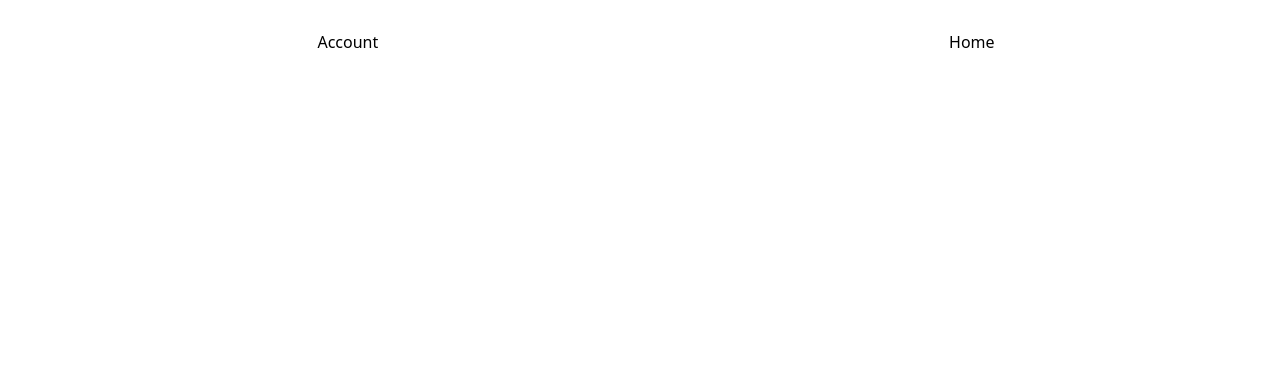
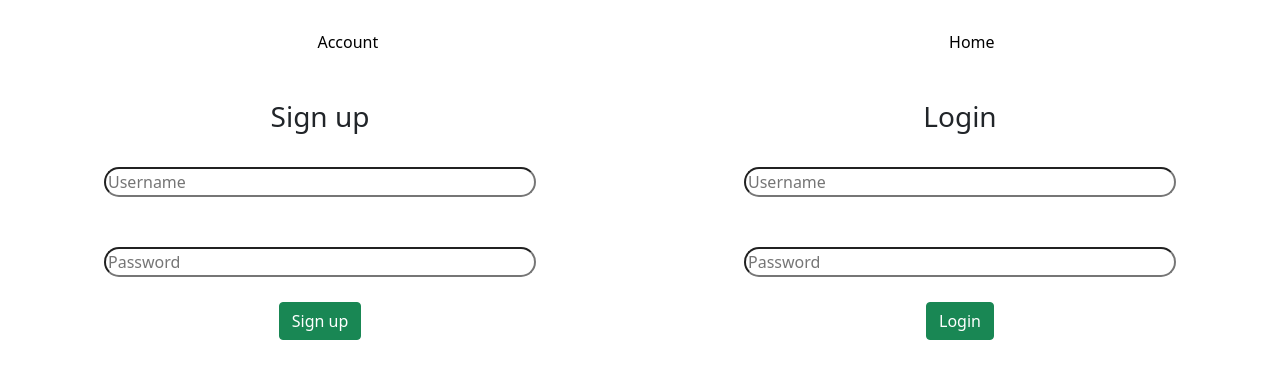
Before and after one commit to JakubKotulski/mtg-binder-frontend, a React (Create React App) app: page /account in a window 1280 px wide. Shown: the top 378 px of the page. Built offline with nearby package versions, Linux system fonts and the light colour scheme.

Commit message:
login and signup page

```diff
--- a/package.json
+++ b/package.json
@@ -6,6 +6,7 @@
     "@testing-library/jest-dom": "^5.14.1",
     "@testing-library/react": "^11.2.7",
     "@testing-library/user-event": "^12.8.3",
+    "axios": "^0.23.0",
     "bootstrap": "^5.1.1",
     "react": "^17.0.2",
     "react-bootstrap": "^2.0.0-rc.1",
--- a/src/App.js
+++ b/src/App.js
@@ -1,6 +1,7 @@
 import "./App.css";
 import MainPage from "./components/MainPage/MainPage";
 import NavBar from "./components/NavBar/NavBar";
+import AccountPage from "./components/AccountPage/AccountPage";
 
 import { BrowserRouter as Router, Switch, Route } from "react-router-dom";
 
@@ -10,7 +11,8 @@
       <div className="App"></div>
       <NavBar />
       <Switch>
-        <Route path="/" component={MainPage} exact={true}/>
+        <Route path="/" component={MainPage} exact={true} />
+        <Route path="/account" component={AccountPage} />
       </Switch>
     </Router>
   );
--- /dev/null
+++ b/src/components/AccountPage/AccountPage.css
@@ -0,0 +1,16 @@
+.main-box{
+  width: 100vw;
+  display: flex;
+  justify-content: space-around;
+}
+
+.form-box{
+  width: 45%;
+  display: flex;
+  flex-direction: column;
+}
+
+.form-box h3{
+  margin-left: auto;
+  margin-right: auto;
+}
--- /dev/null
+++ b/src/components/AccountPage/AccountPage.js
@@ -0,0 +1,19 @@
+import "./AccountPage.css";
+import Form from "../Form/Form";
+
+const AccountPage = () => {
+  return (
+    <div className="main-box">
+      <div className="form-box">
+        <h3>Sign up</h3>
+        <Form signupForm={true} />
+      </div>
+      <div className="form-box">
+        <h3>Login</h3>
+        <Form loginForm={true} />
+      </div>
+    </div>
+  );
+};
+
+export default AccountPage;
--- /dev/null
+++ b/src/components/Form/Form.css
@@ -0,0 +1,11 @@
+.custom-form {
+  display: flex;
+  flex-direction: column;
+  align-items: center;
+}
+
+.custom-form input {
+  margin: 25px 0px;
+  border-radius: 15px;
+  width: 75%;
+}
--- /dev/null
+++ b/src/components/Form/Form.js
@@ -0,0 +1,85 @@
+import { useState } from "react";
+import { Button } from "react-bootstrap";
+import axios from "axios";
+import "./Form.css";
+
+const Form = ({ signupForm, loginForm }) => {
+  const [signupUsername, setSignupUsername] = useState("");
+  const [signupPassword, setSignupPassword] = useState("");
+
+  const [loginUsername, setLoginUsername] = useState("");
+  const [loginPassword, setLoginPassword] = useState("");
+
+  const onChangeSignupUsername = (event) => {
+    setSignupUsername(event.target.value);
+  };
+
+  const onChangeSignupPassword = (event) => {
+    setSignupPassword(event.target.value);
+  };
+
+  const onChangeLoginUsername = (event) => {
+    setLoginUsername(event.target.value);
+  };
+
+  const onChangeloginPassword = (event) => {
+    setLoginPassword(event.target.value);
+  };
+
+  const register = () => {
+    axios({
+      method: "POST",
+      data: {
+        username: signupUsername,
+        password: signupPassword,
+      },
+      withCredentials: true,
+      url: "http://localhost:4000/register",
+    }).then((res) => console.log(res));
+  };
+
+  const login = () => {
+    axios({
+      method: "POST",
+      data: {
+        username: loginUsername,
+        password: loginPassword,
+      },
+      withCredentials: true,
+      url: "http://localhost:4000/login",
+    }).then((res) => {
+      if (res.data === "Successfully Authenticated") {
+        localStorage.setItem("token", res.data);
+      } else {
+        console.log(res.data);
+      }
+    });
+  };
+
+  return (
+    <div>
+      {signupForm && (
+        <form className="custom-form">
+          <input placeholder="Username" onChange={onChangeSignupUsername} />
+          <input placeholder="Password" onChange={onChangeSignupPassword} />
+          <Button variant="success" onClick={register}>
+            {" "}
+            Sign up{" "}
+          </Button>
+        </form>
+      )}
+      {loginForm && (
+        <form className="custom-form">
+          <input placeholder="Username" onChange={onChangeLoginUsername} />
+          <input placeholder="Password" onChange={onChangeloginPassword} />
+          <Button variant="success" onClick={login}>
+            {" "}
+            Login{" "}
+          </Button>
+        </form>
+      )}
+    </div>
+  );
+};
+
+export default Form;
```
Also changed, not shown: 1 other file (tests, documents, lock files or other folders).
